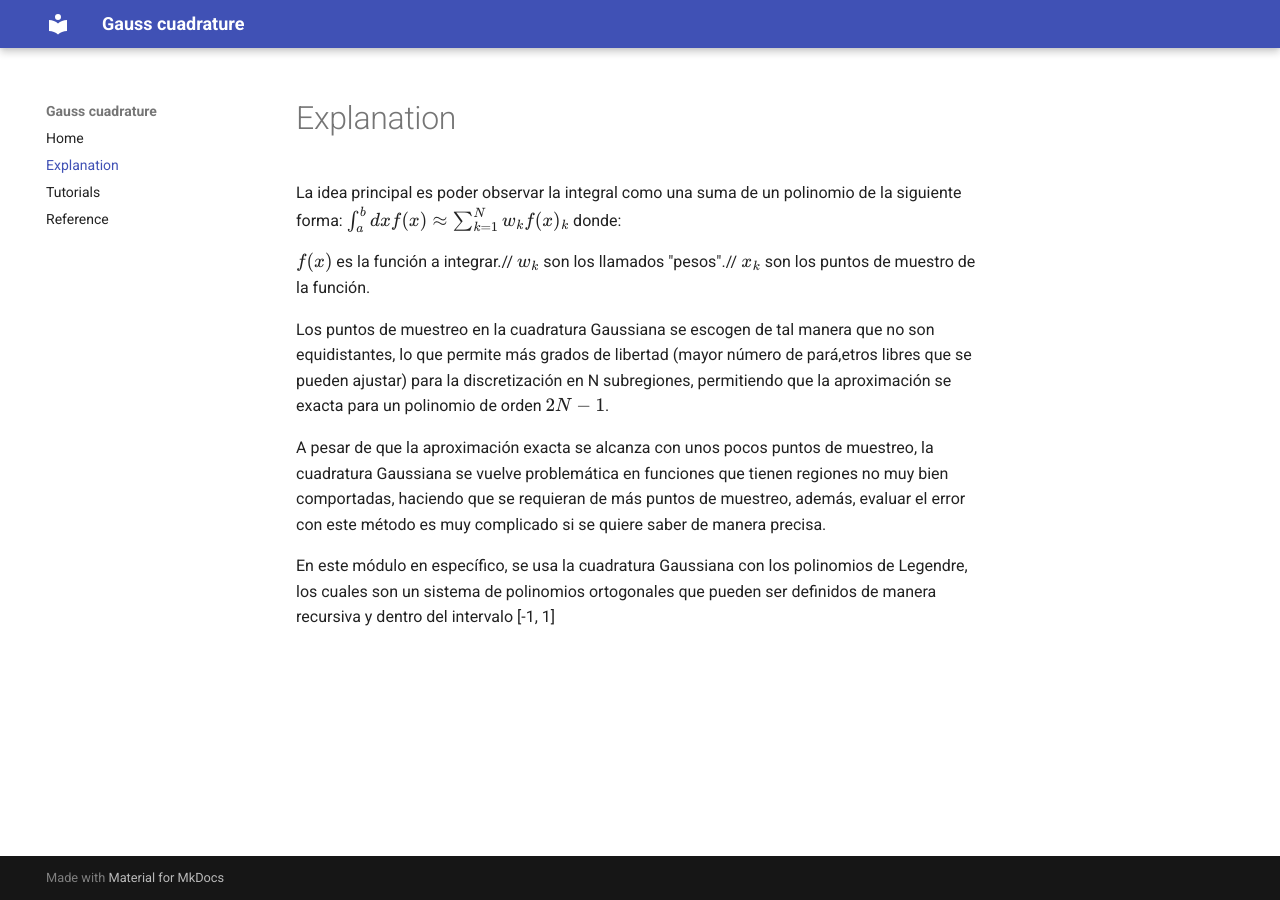
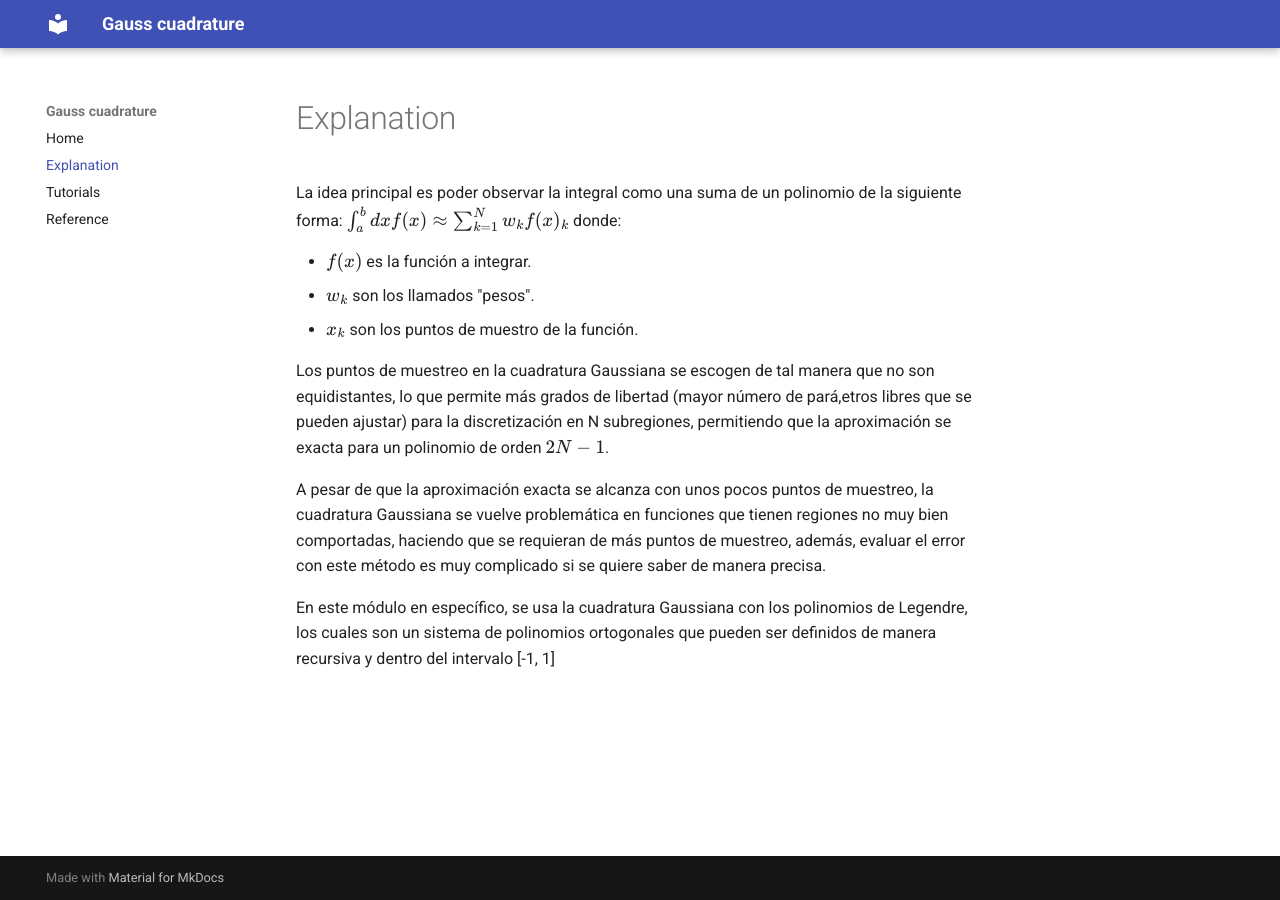
Before and after one commit to Ervin2110/Cuadratura-Gaussiana, an MkDocs documentation site: the page built from docs/explanation.md, in a window 1280 px wide. Built offline with MkDocs 1.6.1 and Material for MkDocs 9.7.7, drawn with Linux system fonts in a browser that asks for light colours.

Commit message:
Update documentation content

```diff
--- a/docs/explanation.md
+++ b/docs/explanation.md
@@ -1,8 +1,8 @@
 La idea principal es poder observar la integral como una suma de un polinomio de la siguiente forma: $\int_{a}^{b}dxf(x) \approx \sum_{k=1}^{N} w_{k}f(x)_{k}$ donde:
 
-$f(x)$ es la función a integrar.//
-$w_{k}$ son los llamados "pesos".//
-$x_{k}$ son los puntos de muestro de la función.
+- $f(x)$ es la función a integrar.
+- $w_{k}$ son los llamados "pesos".
+- $x_{k}$ son los puntos de muestro de la función.
 
 Los puntos de muestreo en la cuadratura Gaussiana se escogen de tal manera que no son equidistantes, lo que permite más grados de libertad (mayor número de pará,etros libres que se pueden ajustar) para la discretización en N subregiones, permitiendo que la aproximación se exacta para un polinomio de orden $2N - 1$.
 
```
